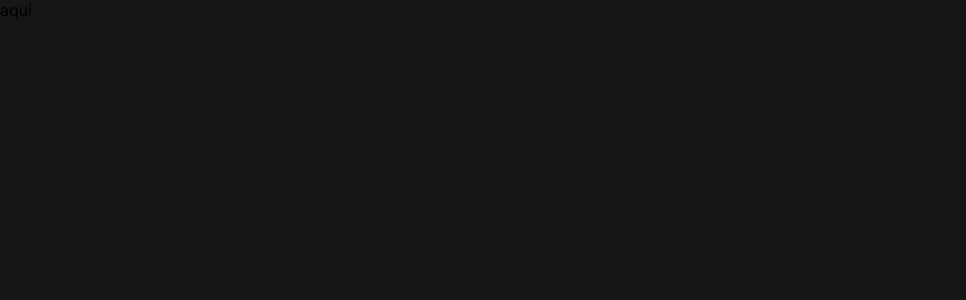
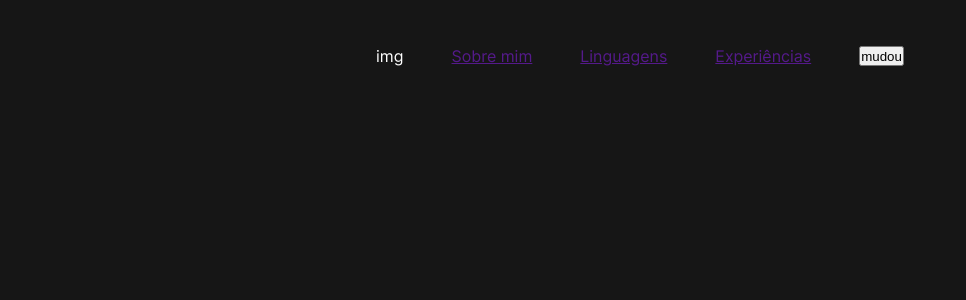
Before and after one commit to jusleya/jusley-site, a React (Create React App) app: page / in a window 1280 px wide. Shown: the top 300 px of the page, without its empty margins (0-966 px from the left). Built offline with nearby package versions, Linux system fonts and the light colour scheme.

Commit message:
feat: config darkmode and initial config header

```diff
--- a/package.json
+++ b/package.json
@@ -12,6 +12,7 @@
     "@types/react-dom": "^18.2.13",
     "react": "^18.2.0",
     "react-dom": "^18.2.0",
+    "react-intl": "^6.5.1",
     "react-router-dom": "^6.16.0",
     "react-scripts": "5.0.1",
     "styled-components": "^6.1.0",
--- a/src/assets/styles/global.ts
+++ b/src/assets/styles/global.ts
@@ -13,12 +13,14 @@ export default createGlobalStyle`
     scroll-behavior: smooth;
   }
 
+  #root {
+    height: 100%;
+  }
+
   body {
     height: 100%;
-    background-color: rgba(0, 0, 0, 0.70);
-    ${({ theme: { colors, typography } }) => css`
+    ${({ theme: { typography } }) => css`
       font-family: ${typography.family.primary};
-      background-color: ${colors.darkMode.background};
     `}
   }
 `;
--- a/src/assets/styles/tokens/colors.ts
+++ b/src/assets/styles/tokens/colors.ts
@@ -1,5 +1,10 @@
 export const colors = {
   darkMode: {
+    font: '#fff',
     background: '#161616',
   },
+  whiteMode: {
+    font: '#000',
+    background: '#fff',
+  },
 };
--- /dev/null
+++ b/src/components/Header/header.component.tsx
@@ -0,0 +1,49 @@
+import { useEffect, useState } from 'react';
+import styled, { css } from 'styled-components';
+// import { ModeContext, type ModeContextType } from '../../contexts/modeContext';
+
+export const header = ({ typeMode }: any) => {
+  const [mode, setMode] = useState<string>('darkMode');
+
+  useEffect(() => {
+    typeMode(mode);
+  }, [mode]);
+
+  return (
+    // <ModeContext.Provider value={{ mode, setMode }}>
+    <HeaderWrapper mode={mode}>
+      <p>img</p>
+      <Link href="">Sobre mim</Link>
+      <a href="">Linguagens</a>
+      <a href="">Experiências</a>
+      <button
+        onClick={() => {
+          mode === 'darkMode' ? setMode('whiteMode') : setMode('darkMode');
+          // setMode(!mode);
+          // mode.darkMode === true
+          //   ? setMode({ darkMode: false })
+          //   : setMode({ darkMode: true });
+          // console.log('clicou ', mode);
+        }}
+      >
+        mudou
+      </button>
+    </HeaderWrapper>
+    // </ModeContext.Provider>
+  );
+};
+
+const HeaderWrapper = styled.nav<{ mode: string }>`
+  gap: 48px;
+  display: flex;
+  padding: 46px 70px;
+  justify-content: center;
+
+  /* ${({ theme: { colors }, mode }) => css`
+    background-color: ${colors[`${mode}`].background};
+  `} */
+`;
+
+const Link = styled.a``;
+
+export default header;
--- /dev/null
+++ b/src/contexts/modeContext.tsx
@@ -0,0 +1,32 @@
+import React, {
+  createContext,
+  useState,
+  type Dispatch,
+  type SetStateAction,
+} from 'react';
+
+export interface ModeContextType {
+  darkMode: boolean;
+  setDark?: Dispatch<SetStateAction<ModeContextType>>;
+}
+
+const initialState = {
+  darkMode: true,
+  setDark: () => {},
+};
+
+export const ModeContext = createContext<ModeContextType>(initialState);
+ModeContext.displayName = 'ModeContext';
+
+export const ModeProvider: React.FC<{ children: React.ReactNode }> = ({
+  children,
+}) => {
+  const [darkMode, setDark] = useState<ModeContextType>(initialState);
+
+  return (
+    // @ts-ignore
+    <ModeContext.Provider value={{ darkMode, setDark }}>
+      {children}
+    </ModeContext.Provider>
+  );
+};
--- a/src/index.tsx
+++ b/src/index.tsx
@@ -1,5 +1,5 @@
-import * as React from 'react';
-import * as ReactDOM from 'react-dom';
+import React from 'react';
+import ReactDOM from 'react-dom';
 import { ThemeProvider } from 'styled-components';
 import { createBrowserRouter, RouterProvider } from 'react-router-dom';
 import GlobalStyles from './assets/styles/global';
--- /dev/null
+++ b/src/locales/index.ts
@@ -0,0 +1,3 @@
+import * as ptBr from './pt-br.json';
+
+export { ptBr };
--- a/src/pages/Home.tsx
+++ b/src/pages/Home.tsx
@@ -1,3 +1,27 @@
-const Home = () => <div>aqui</div>;
+import { /* useContext, */ type SetStateAction, useState } from 'react';
+import styled, { css } from 'styled-components';
+import Header from '../components/Header/header.component';
+// import { ModeContext } from '../contexts/modeContext';
+
+const Home = () => {
+  const [mode, setMode] = useState<string>('darkMode');
+
+  return (
+    <Wrapper mode={mode}>
+      <Header typeMode={(mode: SetStateAction<string>) => setMode(mode)} />
+    </Wrapper>
+  );
+};
+
+const Wrapper = styled.div<{ mode: string }>`
+  height: 100%;
+  display: flex;
+  flex-direction: column;
+
+  ${({ theme: { colors }, mode }) => css`
+    color: ${colors[`${mode}`].font};
+    background-color: ${colors[`${mode}`].background};
+  `}
+`;
 
 export default Home;
```
Also changed, not shown: src/App.tsx (deleted, +0 -14 lines), src/locales/pt-br.json (added, +7 -0 lines), .eslintrc.json, 1 other file (tests, documents, lock files or other folders).
